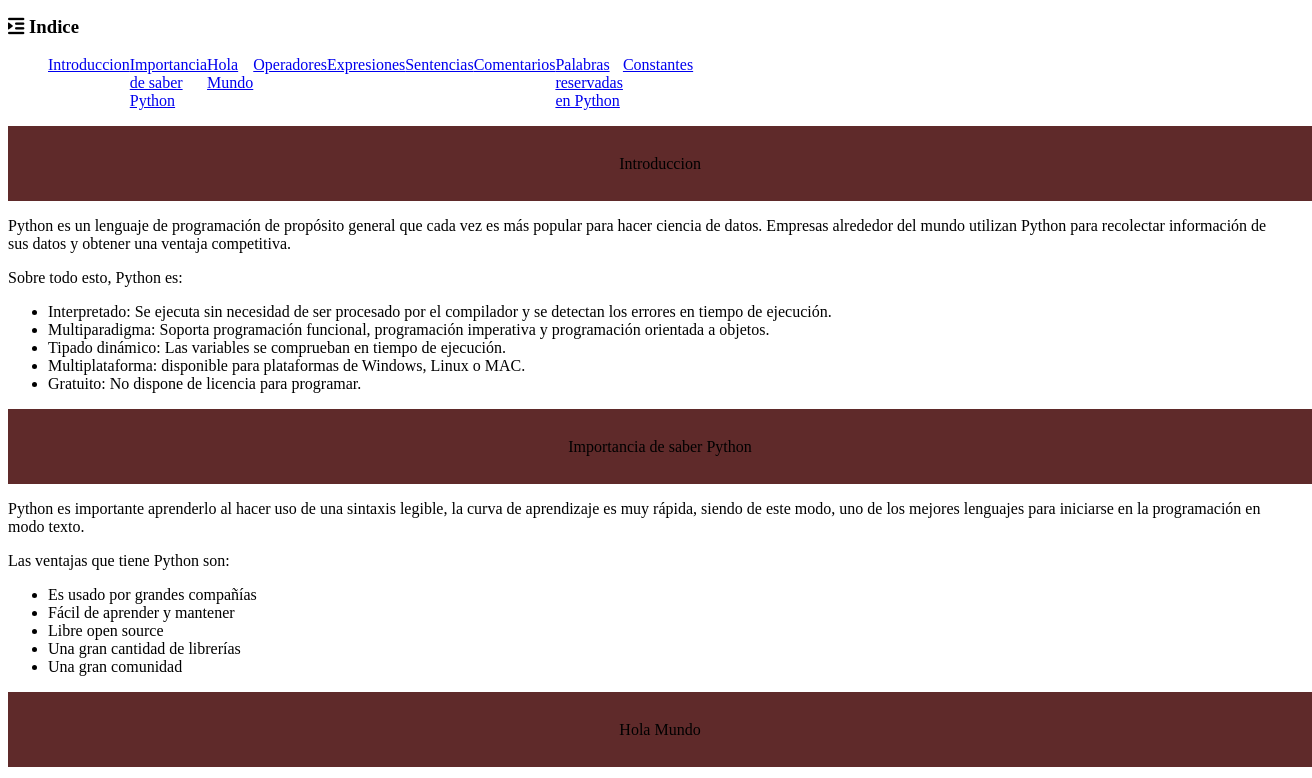
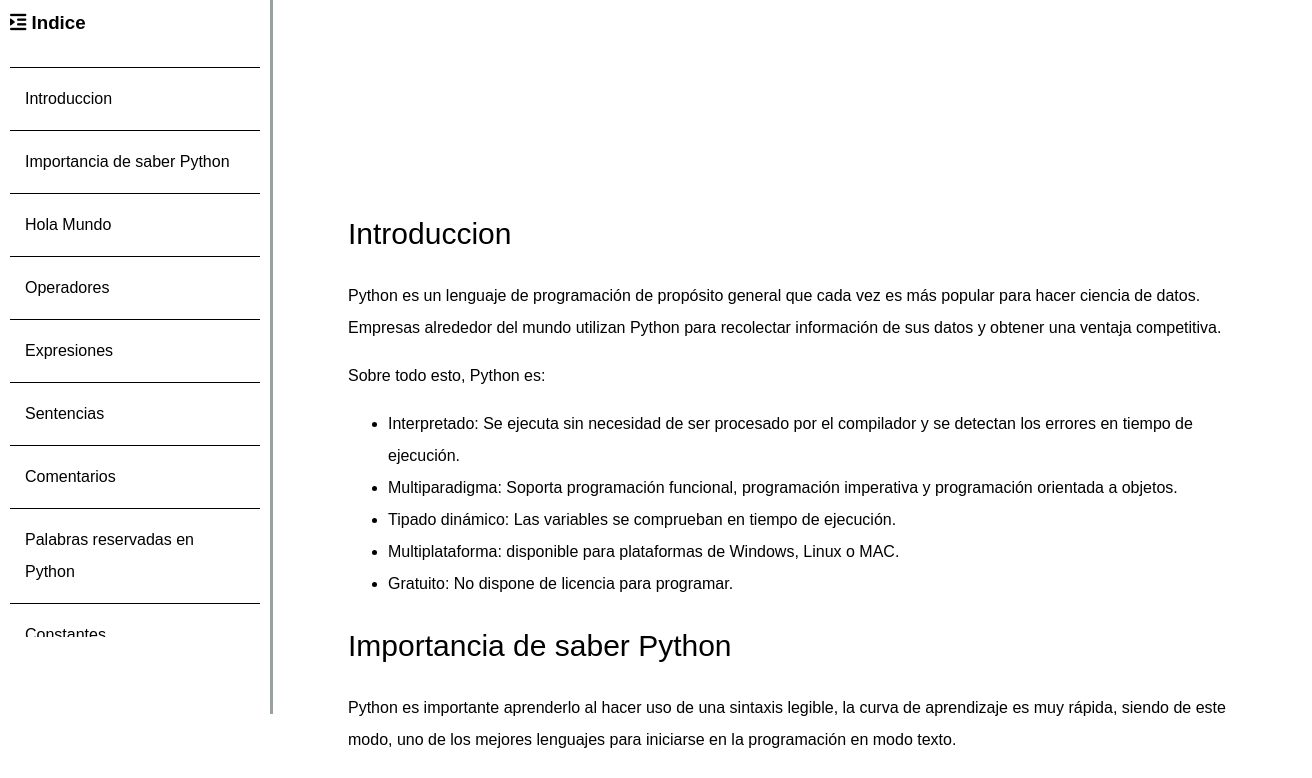
Before and after one commit to FabryMafu/Documentacion-Phyton, a plain HTML site: page index.html in a window 1280 px wide. Shown: the part 86-864 px from the top of the page, 1312 px wide, since content can reach past the window. Drawn offline with Linux system fonts and the light colour scheme.

Commit message:
Update styles.css

```diff
--- a/styles.css
+++ b/styles.css
@@ -1,80 +1,66 @@
-header {
-  top: 0;
-  width: 100%;
-  min-height: 75px;
-  padding: 0px 20px;
-  display: flex;
-  justify-content: space-around;
-  align-items: center;
-  background-color: rgb(95, 42, 42);
+html {
+    font-family: 'Fira Sans', sans-serif;
+    line-height: 2.0;
   }
 
-@media (max-width: 600px) {
-  #header {
-    flex-direction: column;
-  }
-  #header-img {
-    width: 100%;
-  }
+  #nav-header {
+    text-align: center;
+    font-size: 20px;
+    padding: 20px;
   }
 
-#header-img {
-  width: 30%;
-  padding: 2%;
+  #main-doc {
+      position: relative;
+      margin-left: 0px;
+      margin-top: 270px;
   }
 
-#nav-bar {
+  #navbar {
   position: fixed;
+      min-width: 270px;
+      top: 0px;
+      left: 0px;
+      width: 10%;
+    height: 100%;
+      border-right: solid;
+      border-color: rgba(0, 22, 22, 0.4);
   }
 
-  nav > ul {
-    list-style: none;
-    width: 50vw;
-    display: flex;
-    flex-direction: row;
-    justify-content: space-around;
+  #navbar h3 {
+    margin: 10px;
   }
 
-nav > a {
-  text-decoration: none;
+  #navbar ul {
+    display: block;
+    height: 70%;
+      padding: 10px;
+      overflow-y: auto;
+      overflow-x: hidden;
   }
 
-  #productos {
-    display: flex;
-    flex-direction: row;
+  #navbar li {
+    padding: 15px;
+    border-top: 1px solid;
   }
 
-  .producto {
-      display: flex;
-      flex-direction: column;
-      align-items: center;
-      text-align: center;
-    border: 1px solid #000;
-    width: calc(100% / 3);
-    margin: 5px;
+  #navbar a {
+    text-decoration: none;
+    color: black;
   }
 
-img {
-  width: 60%;
-  margin: auto;
+  #main-doc {
+    margin-left: 320px;
+    padding: 20px;
   }
 
-button {
-  padding: 1%;
-  margin: 20px;
+  header {
+    font-size: 30px;
   }
 
-  footer {
-   padding: 30px;
-   margin-top: 20%;
+  code {
     display: block;
-    background: rgb(151, 150, 150);
+    background-color: #f7f7f7;
+    padding: 20px;
+    margin: 5px;
+    line-height: 3;
   }
-
-.contacto {
-  text-decoration: none;
-}
-
-  .fa-mobile-alt {
-    display: block;
-  }
```
Lines whose indentation alone changed are shown as unchanged.
